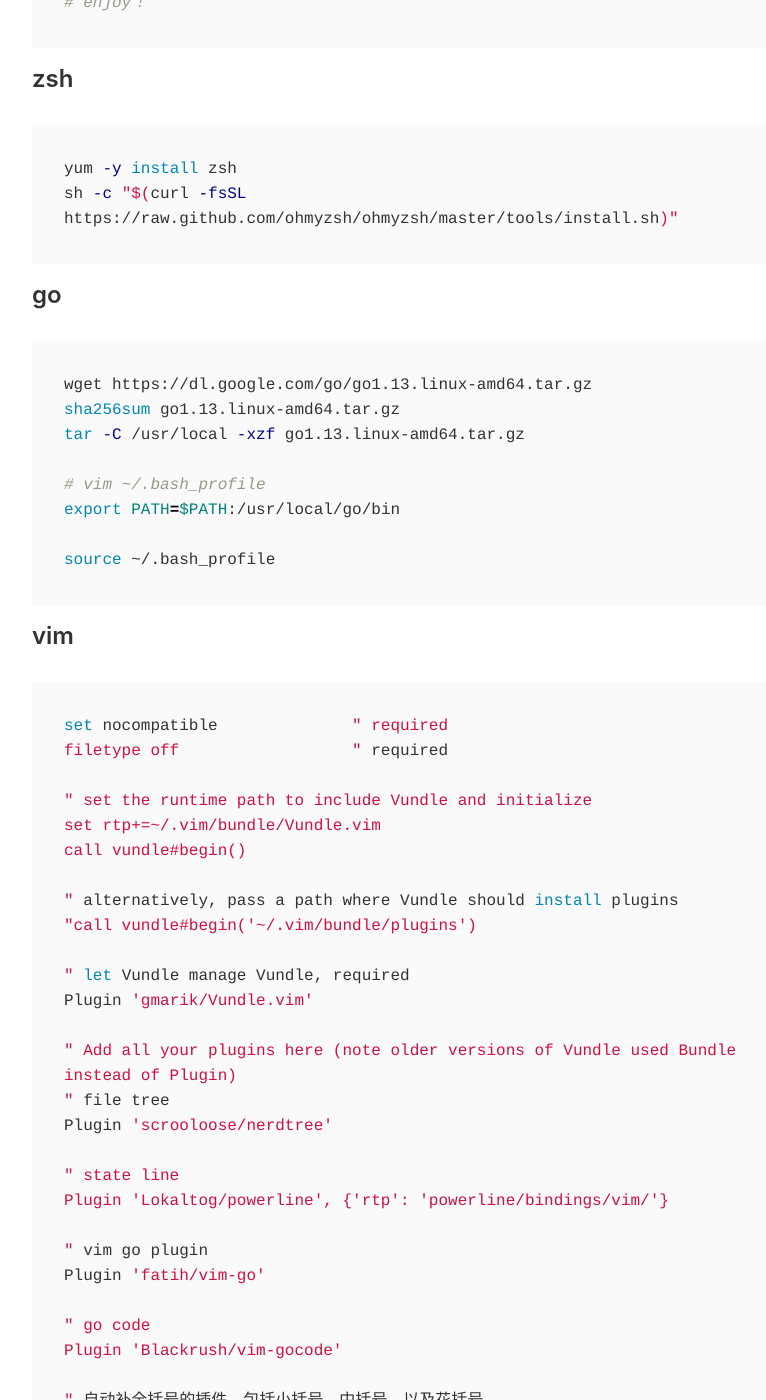
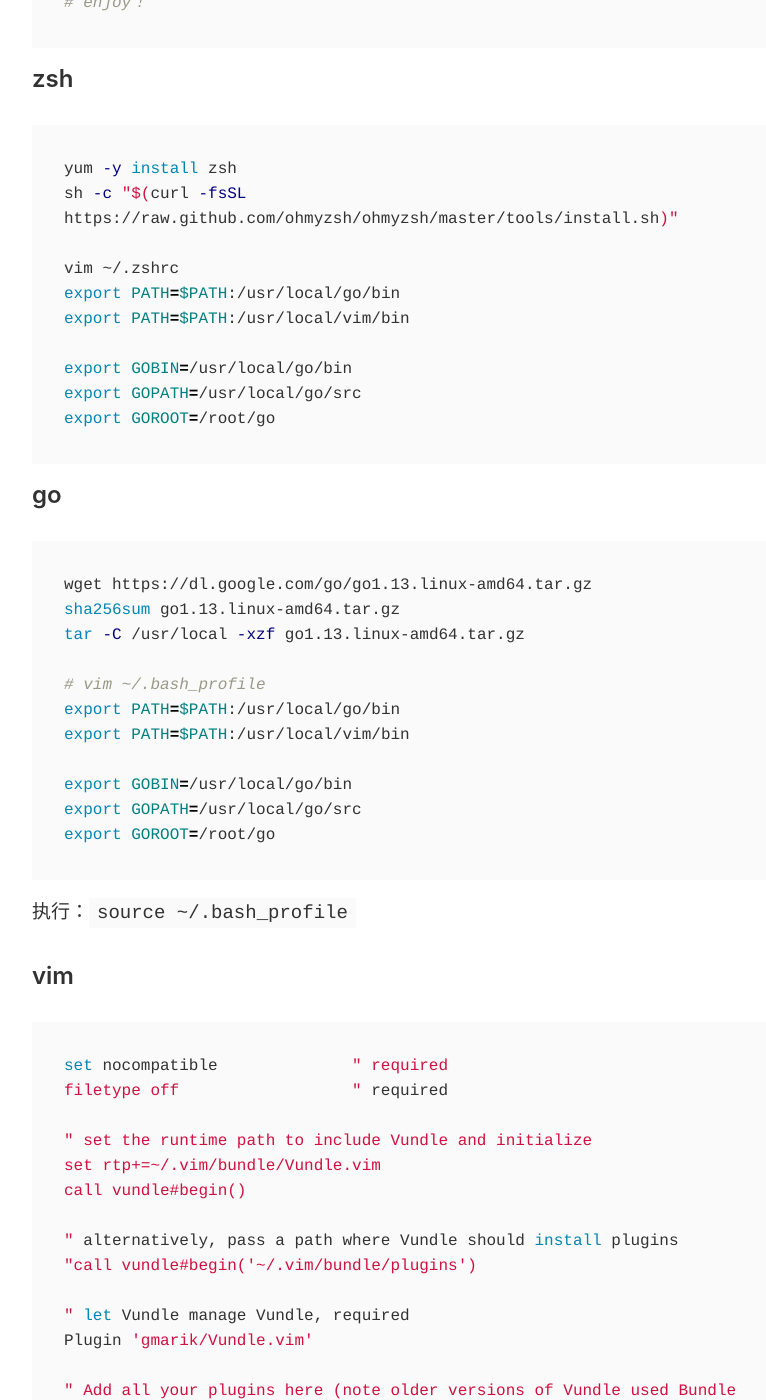
Before and after one commit to Lovecanon/lovecanon.github.io, a Jekyll site: the page built from _posts/2020-9-16-Centos环境配置.md, in a window 1280 px wide and 1400 px high, scrolled down 1744 px. Shown: the whole window, without its empty margins (224-990 px from the left). Built offline with Jekyll 4.4.1, drawn with Linux system fonts in a browser that asks for light colours; our own code applies the rules of GitHub Pages for plain Markdown files.

Commit message:
Update 2020-9-16-Centos环境配置.md

````diff
--- a/_posts/2020-9-16-Centos环境配置.md
+++ b/_posts/2020-9-16-Centos环境配置.md
@@ -57,6 +57,14 @@ vim --version
 ```bash
 yum -y install zsh
 sh -c "$(curl -fsSL https://raw.github.com/ohmyzsh/ohmyzsh/master/tools/install.sh)"
+
+vim ~/.zshrc
+export PATH=$PATH:/usr/local/go/bin
+export PATH=$PATH:/usr/local/vim/bin
+
+export GOBIN=/usr/local/go/bin
+export GOPATH=/usr/local/go/src
+export GOROOT=/root/go
 ```
 
 ### go
@@ -68,9 +76,13 @@ tar -C /usr/local -xzf go1.13.linux-amd64.tar.gz
 
 # vim ~/.bash_profile
 export PATH=$PATH:/usr/local/go/bin
+export PATH=$PATH:/usr/local/vim/bin
 
-source ~/.bash_profile
+export GOBIN=/usr/local/go/bin
+export GOPATH=/usr/local/go/src
+export GOROOT=/root/go
 ```
+执行：`source ~/.bash_profile`
 
 ### vim
 ```bash
````
